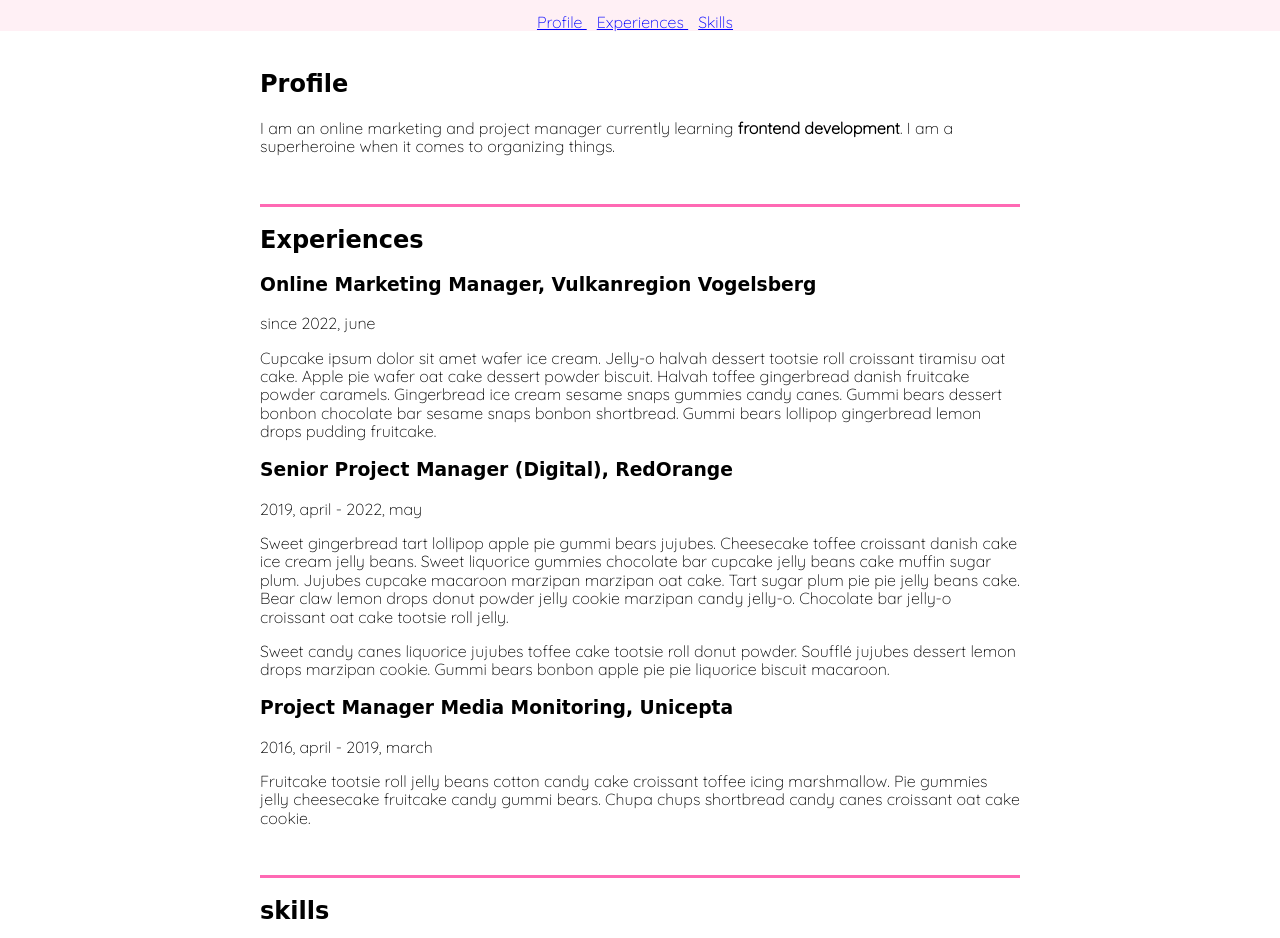
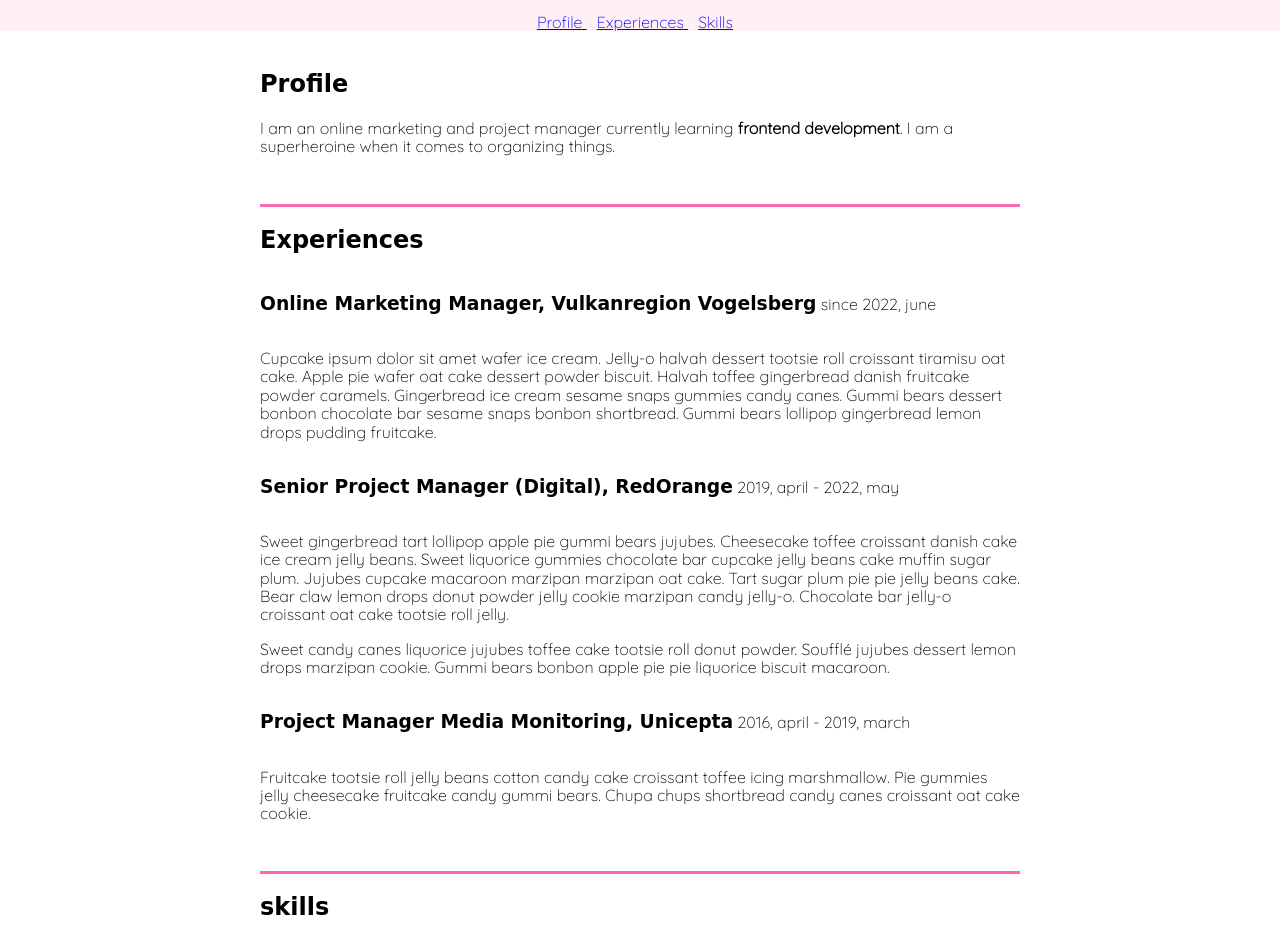
Before and after one commit to anne-die/cv-ad, a plain HTML site: page index.html in a window 1280 px wide. Shown: the part 101-1039 px from the top of the page. Drawn offline with nearby package versions, Linux system fonts and the light colour scheme; a web font is replaced by a local one.

Commit message:
change display

```diff
--- a/index.html
+++ b/index.html
@@ -39,8 +39,8 @@
             <h2>Experiences</h2>
             <section>
                 <header>
-                    <h3>Online Marketing Manager, Vulkanregion Vogelsberg</h3>
-                    <p>since 2022, june</p>
+                    <h3 class="experience-heading">Online Marketing Manager, Vulkanregion Vogelsberg</h3>
+                    <p class="experience-subheading">since 2022, june</p>
                 </header>
                 <p>Cupcake ipsum dolor sit amet wafer ice
                     cream. Jelly-o
@@ -55,8 +55,8 @@
             </section>
             <section>
                 <header>
-                    <h3>Senior Project Manager (Digital), RedOrange</h3>
-                    <p>2019, april - 2022, may</p>
+                    <h3 class="experience-heading">Senior Project Manager (Digital), RedOrange</h3>
+                    <p class="experience-subheading">2019, april - 2022, may</p>
                 </header>
                 <p>Sweet gingerbread tart lollipop apple pie gummi bears jujubes. Cheesecake toffee croissant danish
                     cake ice
@@ -72,8 +72,8 @@
             </section>
             <section>
                 <header>
-                    <h3>Project Manager Media Monitoring, Unicepta</h3>
-                    <p>2016, april - 2019, march</p>
+                    <h3 class="experience-heading">Project Manager Media Monitoring, Unicepta</h3>
+                    <p class="experience-subheading">2016, april - 2019, march</p>
                 </header>
 
                 <p>Fruitcake tootsie roll jelly beans cotton candy cake croissant toffee icing
--- a/style.css
+++ b/style.css
@@ -71,3 +71,11 @@ nav > a {
   background-color: purple;
   color: peachpuff;
 }
+
+.experience-heading {
+  display: inline-block;
+}
+
+.experience-subheading {
+  display: inline-block;
+}
```
